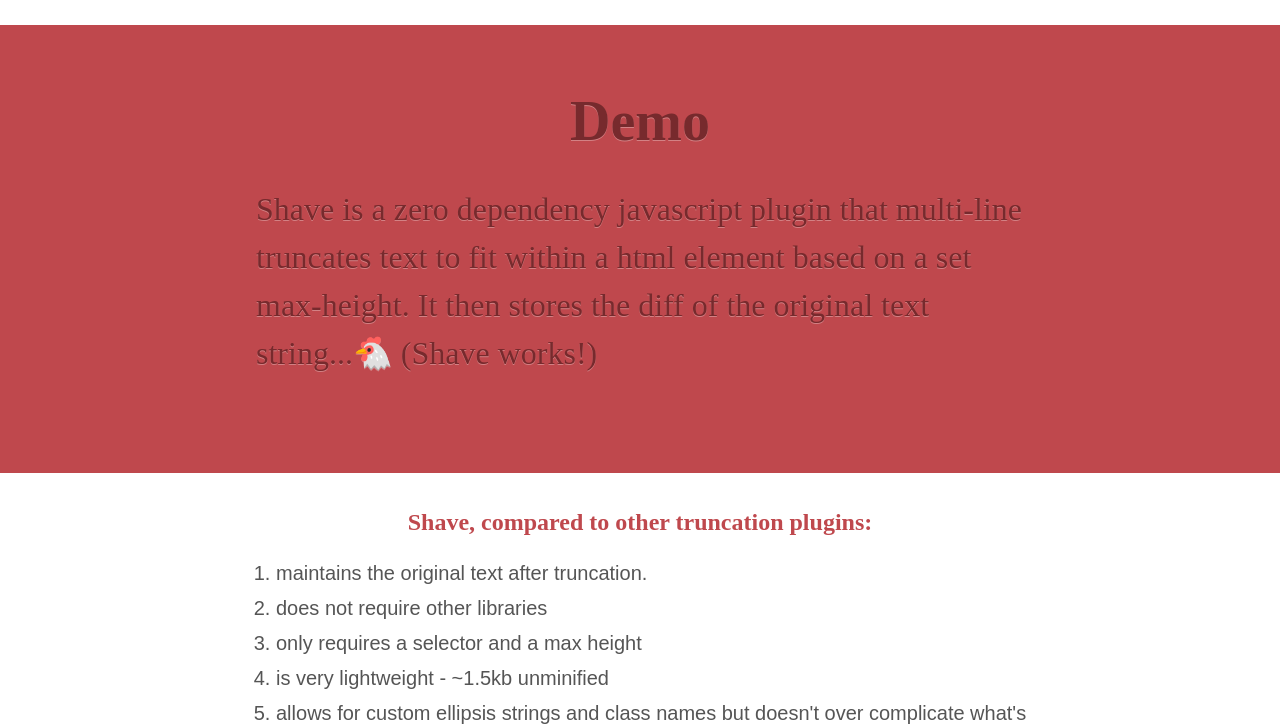
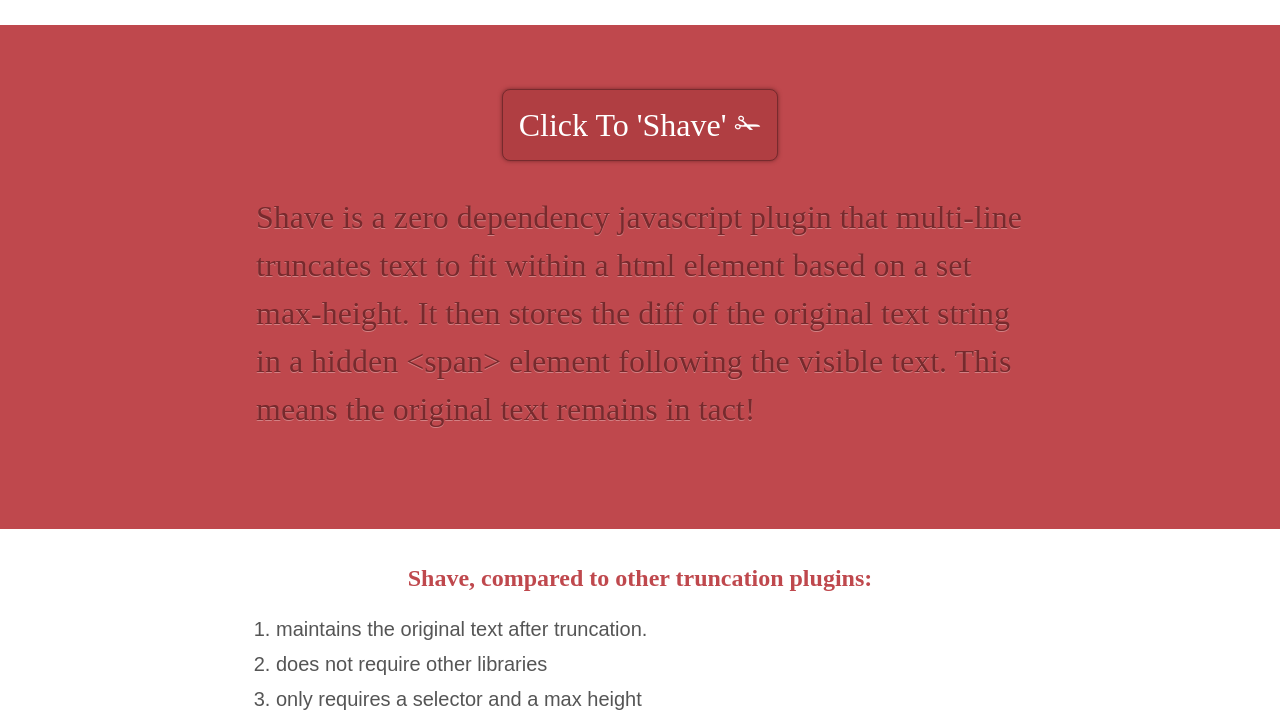
Before and after one commit to dollarshaveclub/shave, a website: page index.html in a window 1280 px wide. Shown: the part 1912-2638 px from the top of the page. Drawn offline with nearby package versions, Linux system fonts and the light colour scheme; a web font is replaced by a local one.

Commit message:
updates for landing page

```diff
--- a/index.html
+++ b/index.html
@@ -2,7 +2,7 @@
 <!DOCTYPE html>
 <html>
 <head>
-	<title>Shave, a javascript plugin for smooth looking content within a specified space</title>
+	<title>Shave is a zero dependency javascript plugin that truncates multi-line text to fit within a html element based on a set max-height.</title>
 	<meta charset="utf-8">
 	<meta http-equiv="X-UA-Compatible" content="IE=edge">
 	<meta name="viewport" content="width=device-width,initial-scale=1">
@@ -12,11 +12,11 @@
   <meta name="twitter:title" property="og:title" content="https://github.com/dollarshaveclub/shave">
   <meta name="twitter:description" property="og:description" content="Shave, a javascript plugin for smooth looking content within a specified space">
   <meta name="twitter:image" property="og:image" content="shave-social.jpg">
-	<link rel="canonical" href="//dollarshaveclub.github.io/shave">
-  <link rel="shortcut icon" href="shave-social.jpg" type="image/x-icon">
-  <link rel="icon" href="favicon.ico" type="image/x-icon">
+	<link rel="canonical" href="//dollarshaveclub.github.io/shave" />
+  <link rel="shortcut icon" href="shave-social.jpg" type="image/x-icon" />
+  <link rel="icon" href="favicon.ico" type="image/x-icon" />
   <link href="shave-social.png" rel="apple-touch-icon" />
-  <link rel="stylesheet" media="all" href="main.css">
+  <link rel="stylesheet" media="all" href="main.css" />
 </head>
 <body>
 	<header>
@@ -24,7 +24,7 @@
 			<img src="shave-thin.svg" alt="Shave, a javascript plugin for smooth looking content within a specified space" />
 		</figure>
 		<h1>
-			Shave, a javascript plugin for smooth looking content within a specified space
+			A javascript plugin for smooth looking content within a specified space
 		</h1>
 		<nav class="center nav">
 			<a href="https://www.npmjs.com/package/Shave">
@@ -47,7 +47,7 @@
   </header>
 	<main id="content">
   	<section id="demo" class="section section--demo">
-			<h2 class="demo__title">Demo</h2>
+			<button id="button" class="demo__button"><span class="demo__title">Click To 'Shave' ✁</span></button>
 			<p id="demo-text" class="demo__text">
         Shave is a zero dependency javascript plugin that multi-line truncates text to fit within a html element based on a set max-height.
 				It then stores the diff of the original text string in a hidden &lt;span&gt; element following the visible text.
@@ -123,8 +123,7 @@
           Made by <a href="https://github.com/dollarshaveclub">Dollar Shave Club Engineering</a>.
         </h2>
     </footer>
-  <script src="https://code.jquery.com/jquery-3.1.0.slim.min.js" integrity="sha256-cRpWjoSOw5KcyIOaZNo4i6fZ9tKPhYYb6i5T9RSVJG8=" crossorigin="anonymous"></script>
-	<script src="shave.js"></script>
+  <script src="shave.js"></script>
 	<script src="main.js"></script>
 	<script async defer src="https://buttons.github.io/buttons.js"></script>
 
--- a/main.js
+++ b/main.js
@@ -1,19 +1,20 @@
-$(document).ready(function(){
-  var $window = $(window);
+var btn = document.getElementById('button');
+console.log('here', btn);
 var timer = null;
 var runShave = function() {
-
-    if ($window.width() > 768) {
-      shave('#demo-text', 150, {character: '...🐔 (Shave works!)'});
+  var demoText = document.getElementById('demo-text');
+  var hasShave = demoText.querySelector('.js-shave');
+  console.log(demoText, hasShave);
+  if (hasShave) {
+    shave(demoText, 1000, {character: '...🐔 (Shave works!)'});
   } else {
-      shave('#demo-text', 80, {character: '...🐔 (Shave works!)'});
+    shave(demoText, 80, {character: '...🐔 (Shave works!)'});
   }
 };
-  runShave();
-  $window.on('resize', function() {
+btn.addEventListener('click', function() {
+  console.log('test');
   clearTimeout(timer);
   timer = setTimeout(function() {
     runShave();
   }, 1000);
-  });
-});
+}, false);
--- a/main.scss
+++ b/main.scss
@@ -231,17 +231,35 @@
   }
 }
 .demo {
+  &__button {
+    background-color: darken($color-theme, 5%);
+    border: 1px solid $color-theme-dark;
+    border-radius: $space-med-sm;
+    box-shadow: 0px 0px 4px 0px $color-theme-dark;
+    display: block;
+    margin: 0 auto;
+    outline: 0;
+    padding: $space;
+    &:hover {
+      cursor: pointer;
+    }
+  }
+  &__title,
+  &__small {
+    color: white;
+    font-family: $font-family-alt;
+  }
   &__title {
     border: 0;
-    color: $color-theme-dark;
-    font-size: 1.5rem;
-    margin: 0 auto;
+    display: block;
+    font-size: 1.25rem;
     padding: 0;
-    text-align: center;
-    text-shadow: 0 1px 0 $color-theme-med;
     @media (min-width: $size-sm) {
-      font-size: 3.5rem;
+      font-size: 2rem;
     }
+  }
+  &__small {
+    font-size: 1rem;
   }
   &__text {
     color: $color-theme-dark;
```
Also changed, not shown: main.css. Lines whose indentation alone changed are shown as unchanged.
